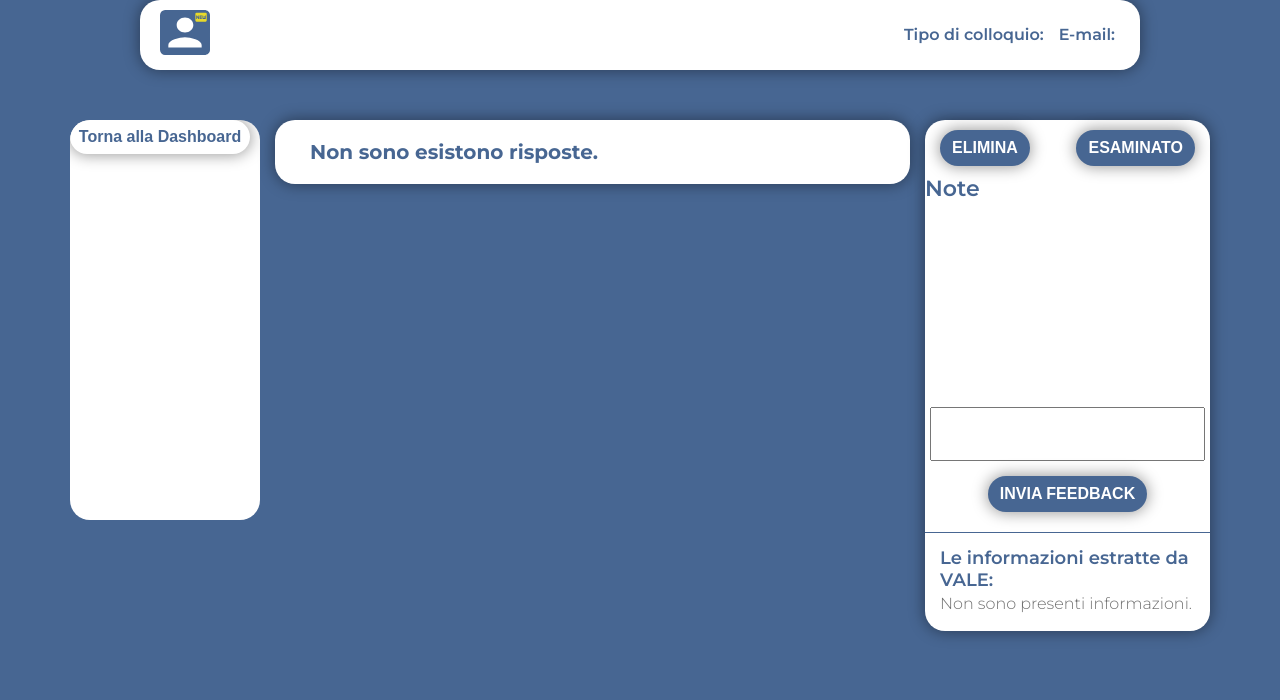
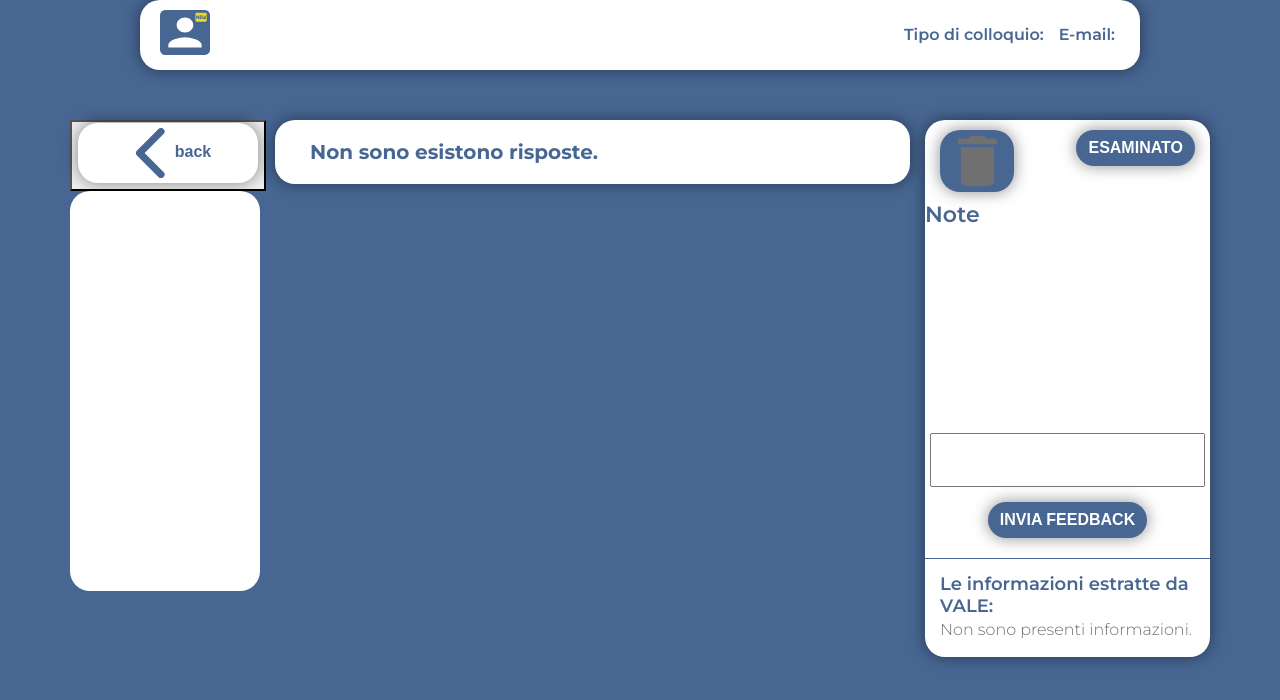
Before and after one commit to MaraxWebx/VALE-REMOTE, a Django app: template site/public/templates/interview_detail.html in a window 1280 px wide. Shown: the part 100-800 px from the top of the page. Run offline with Django 3.2, Linux system fonts and the light colour scheme; the template is opened without the code that fills it, so the values that code supplies are empty; parts of the project's set-up code (start-up, migrations or seed data) failed here and were passed over; some libraries are stand-ins or nearby versions.

Commit message:
add icon

```diff
--- a/site/public/templates/interview_detail.html
+++ b/site/public/templates/interview_detail.html
@@ -77,8 +77,9 @@
 
         <div class="row">
             <div class="col-2 no_padding">
+                <button><a href="/dashboard/" target = "_parent"><div id="toplinks" class="nav-risp"> <img src="{% static 'css/icon/back-icon.svg' %}" alt="torna dietro">back </div></a> </button>
                 <div class="link-container">
-                    <a href="/dashboard/" target = "_parent"><div id="toplinks" class="nav-risp">Torna alla Dashboard</div></a>
+
                     {% for answer in answers %}
                         <a href="#{{ answer.id }}" target = "_parent"><div id="toplinks" class="nav-risp">Domanda {{ forloop.counter }}</div></a>
                     {% endfor %}
@@ -123,7 +124,7 @@
             <div class="col-3 box-right">
                 <div class="row">
                            <div class="col">
-                             <button type="button"class="btn  btn-dash">ELIMINA</button>
+                             <button type="button"class="btn  btn-dash"><img src="{% static 'css/icon/trash.svg' %}" alt="elimina"></button>
                            </div>
                            <div class="col">
                             <form action="/dashboard/{{ id }}/mark" target="_parent">
```
